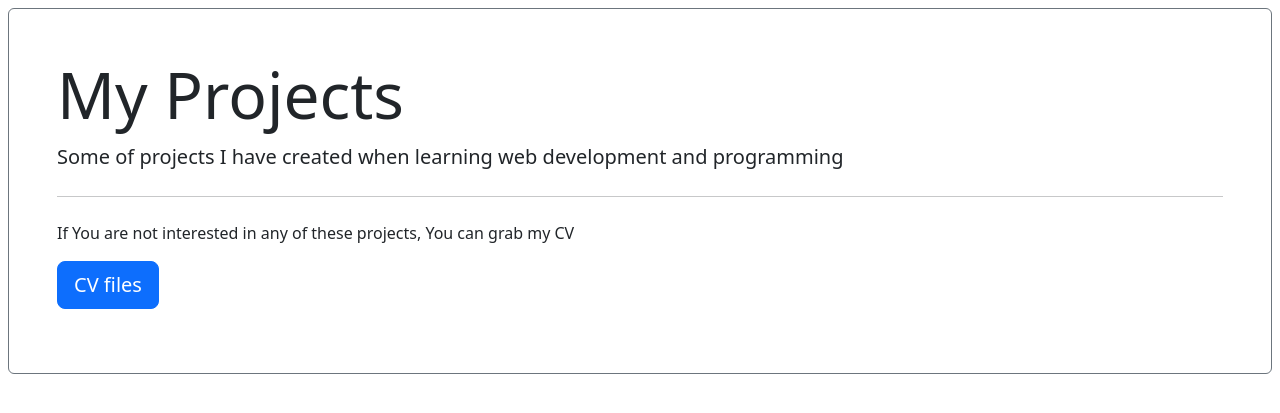
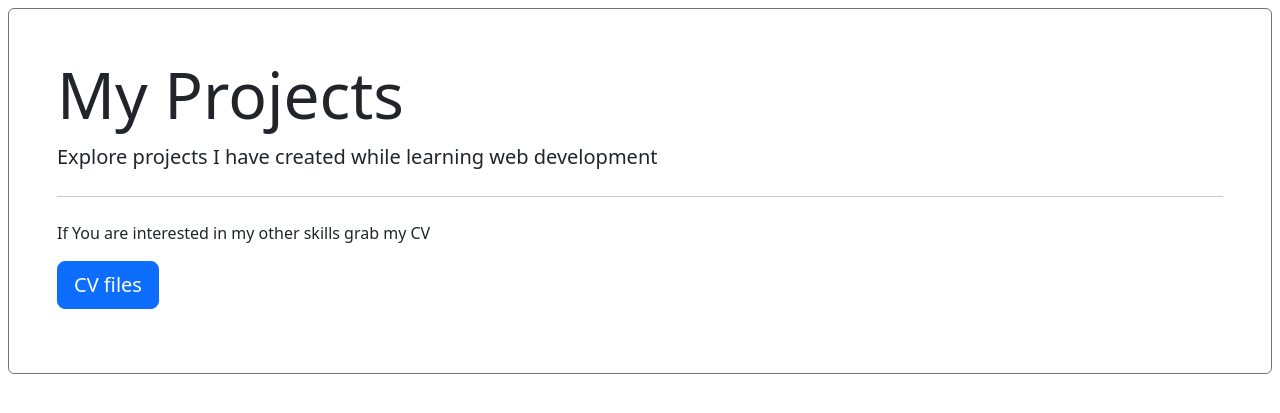
Before and after one commit to DanielTheEntomologist/MyPrivateSite, a Django app: page / in a window 1280 px wide. Shown: the top 413 px of the page. Run offline with Django 4.2, Linux system fonts and the light colour scheme; data that the repository does not hold is empty; some libraries are stand-ins or nearby versions.

Commit message:
Make words nicer

```diff
--- a/website/templates/folio.html
+++ b/website/templates/folio.html
@@ -12,11 +12,10 @@
 <header class="jumbotron m-2 p-5 border border-secondary rounded">
   <h1 class="display-3">My Projects</h1>
   <p class="lead">
-    Some of projects I have created when learning web development and
-    programming
+    Explore projects I have created while learning web development
   </p>
   <hr class="my-4" />
-  <p>If You are not interested in any of these projects, You can grab my CV</p>
+  <p>If You are interested in my other skills grab my CV</p>
   <p class="lead">
     <a
       class="btn btn-primary btn-lg"
```
